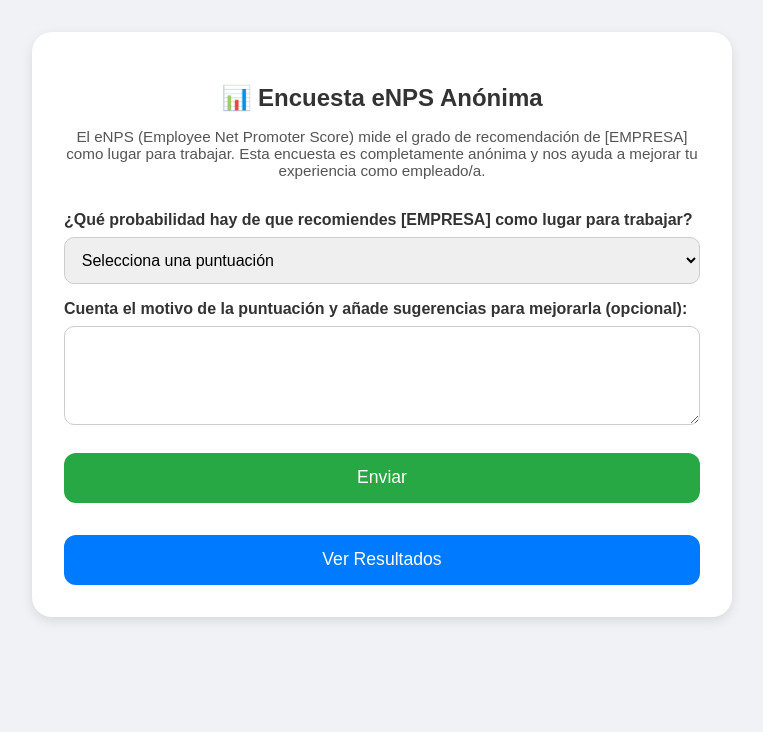
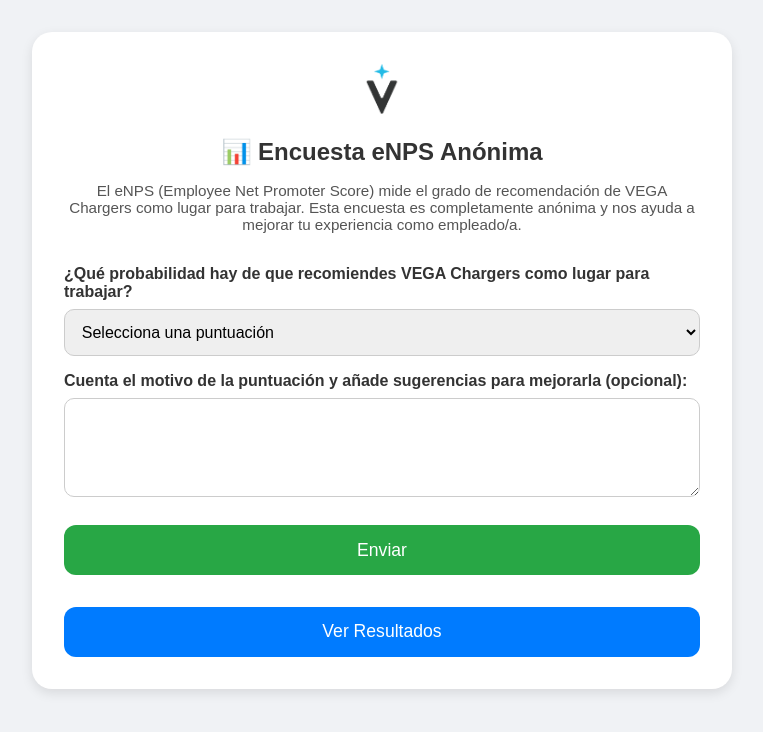
Before and after one commit to LuVCO1/eNPS_VEGA, a plain HTML site: page index.html in a window 1280 px wide. Shown: the whole page, without its empty margins (258-1021 px from the left). Drawn offline with nearby package versions, Linux system fonts and the light colour scheme; no server answers.

Commit message:
Update index.html

```diff
--- a/index.html
+++ b/index.html
@@ -88,14 +88,17 @@
 </head>
 <body>
   <div class="container">
+    <!-- Logo centrado -->
+    <img src="ISOTIPO_VEGA_NEGRO.png" alt="Logo VEGA" class="logo">
+
     <h2>📊 Encuesta eNPS Anónima</h2>
     <p class="intro">
-      El eNPS (Employee Net Promoter Score) mide el grado de recomendación de [EMPRESA] como lugar para trabajar.
+      El eNPS (Employee Net Promoter Score) mide el grado de recomendación de VEGA Chargers como lugar para trabajar.
       Esta encuesta es completamente anónima y nos ayuda a mejorar tu experiencia como empleado/a.
     </p>
 
     <div id="form">
-      <label>¿Qué probabilidad hay de que recomiendes [EMPRESA] como lugar para trabajar?</label>
+      <label>¿Qué probabilidad hay de que recomiendes VEGA Chargers como lugar para trabajar?</label>
       <select id="score" required>
         <option value="">Selecciona una puntuación</option>
         <option value="0">0</option><option value="1">1</option>
@@ -142,7 +145,6 @@
     </div>
   </div>
 
-  <script src="https://cdnjs.cloudflare.com/ajax/libs/xlsx/0.18.5/xlsx.full.min.js"></script>
   <script src="main.js"></script>
 </body>
 </html>
```
